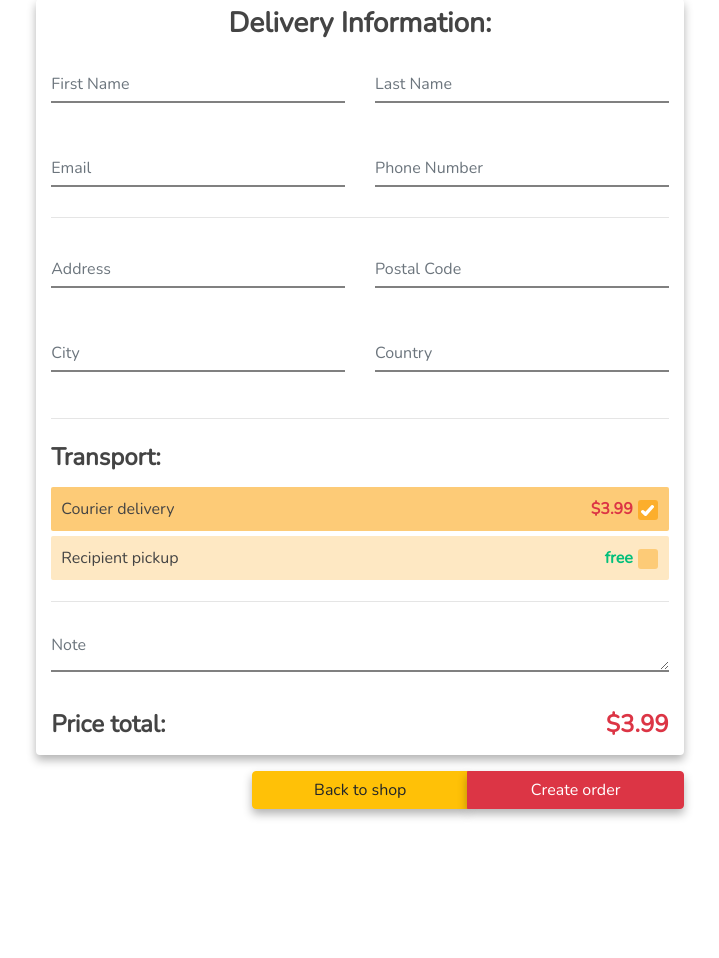
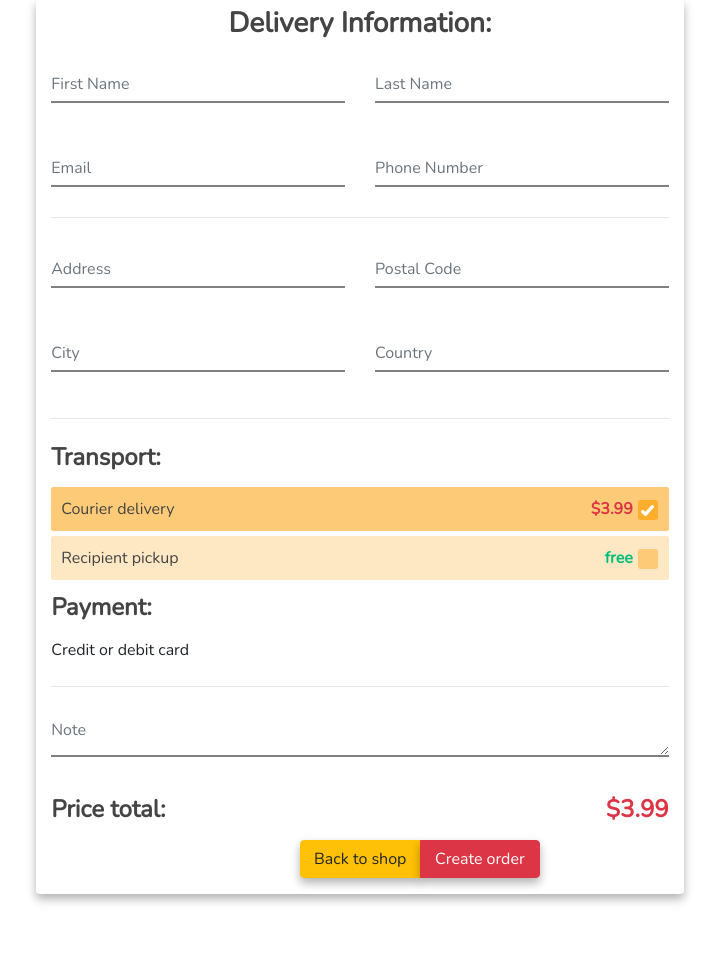
Before and after one commit to WilliamChavula/finesauces, a Django app: page /orders/create/ in a window 1280 px wide. Shown: the part 113-1071 px from the top of the page, without its empty margins (280-999 px from the left). Before the commit the page ends 932 px from the top, so only its background shows below. Run offline with Django 3.2, Linux system fonts and the light colour scheme; some libraries are stand-ins or nearby versions.

Commit message:
integrated stripe payment gateway successfully

```diff
--- a/orders/templates/order_create.html
+++ b/orders/templates/order_create.html
@@ -8,7 +8,9 @@
         Delivery Information:
     </h3>
 
-    <form method="POST">
+    <script src="https://js.stripe.com/v3/"></script>
+
+    <form method="POST" id="payment-form">
         {% csrf_token %}
         <div class="row">
             <div class="col-md-6">
@@ -87,6 +89,18 @@
                 </div>
             </div>
         </div>
+        <h4 class="py-2 font-weight-bold text-grey">Payment:</h4>
+        <div class="form-row">
+            <label for="card-element">
+              Credit or debit card
+            </label>
+            <div id="card-element">
+              <!-- A Stripe Element will be inserted here. -->
+            </div>
+
+            <!-- Used to display form errors. -->
+            <div id="card-errors" role="alert"></div>
+        </div>
         <hr class="mb-4">
         <div class="input-field">
             <label class="text-muted">Note</label>
@@ -95,7 +109,7 @@
         <h4 class="py-2 font-weight-bold text-grey">Price total:
             <span id="order-total" class="text-danger float-right"></span>
         </h4>
-    </div>
+
         <div class="col-lg-7 mx-auto mb-3">
             <div class="row justify-content-end">
                 <div class="col-lg-8 px-0">
@@ -111,4 +125,76 @@
             </div>
         </div>
     </form>
+</div>
+<script>
+    // Create a Stripe client.
+    var stripe = Stripe('pk_test_TKDXpoLJqDOPQlrPGz7eQ9Fm00KNW0VF1I');
+
+    // Create an instance of Elements.
+    var elements = stripe.elements();
+
+    // Custom styling can be passed to options when creating an Element.
+    // (Note that this demo uses a wider set of styles than the guide below.)
+    var style = {
+    base: {
+        color: '#32325d',
+        fontFamily: '"Helvetica Neue", Helvetica, sans-serif',
+        fontSmoothing: 'antialiased',
+        fontSize: '16px',
+        '::placeholder': {
+        color: '#aab7c4'
+        }
+    },
+    invalid: {
+        color: '#fa755a',
+        iconColor: '#fa755a'
+    }
+    };
+
+    // Create an instance of the card Element.
+    var card = elements.create('card', {style: style});
+
+    // Add an instance of the card Element into the `card-element` <div>.
+    card.mount('#card-element');
+    // Handle real-time validation errors from the card Element.
+    card.on('change', function(event) {
+    var displayError = document.getElementById('card-errors');
+    if (event.error) {
+        displayError.textContent = event.error.message;
+    } else {
+        displayError.textContent = '';
+        }
+    });
+
+    // Handle form submission.
+    var form = document.getElementById('payment-form');
+    form.addEventListener('submit', function(event) {
+    event.preventDefault();
+
+    stripe.createToken(card).then(function(result) {
+        if (result.error) {
+            // Inform the user if there was an error.
+            var errorElement = document.getElementById('card-errors');
+            errorElement.textContent = result.error.message;
+            } else {
+            // Send the token to your server.
+            stripeTokenHandler(result.token);
+            }
+        });
+    });
+
+    // Submit the form with the token ID.
+    function stripeTokenHandler(token) {
+    // Insert the token ID into the form so it gets submitted to the server
+    var form = document.getElementById('payment-form');
+    var hiddenInput = document.createElement('input');
+    hiddenInput.setAttribute('type', 'hidden');
+    hiddenInput.setAttribute('name', 'stripeToken');
+    hiddenInput.setAttribute('value', token.id);
+    form.appendChild(hiddenInput);
+
+    // Submit the form
+    form.submit();
+    }
+</script>
 {% endblock content %}
--- a/orders/views.py
+++ b/orders/views.py
@@ -1,8 +1,15 @@
+import os
 from django.shortcuts import render, get_object_or_404
 from .models import OrderItem, Order, Product
 from .forms import OrderCreateForm
 from cart.views import get_cart, cart_clear
 from decimal import Decimal
+from dotenv import load_dotenv
+import stripe
+
+load_dotenv()
+
+stripe.api_key = os.getenv("STRIPE_TEST_SECRET_KEY")
 
 
 def order_create(request):
@@ -32,6 +39,12 @@
                     order=order, product=product, price=cart_item["price"], quantity=cart_item["quantity"]
                 )
 
+            customer = stripe.Customer.create(email=cf["email"], source=request.POST["stripeToken"])
+
+            charge = stripe.Charge.create(
+                customer=customer, amount=int(order.get_total_cost() * 100), currency="usd", description=order
+            )
+
             cart_clear(request)
 
             return render(request, "order_created.html", {"order": order})
```
